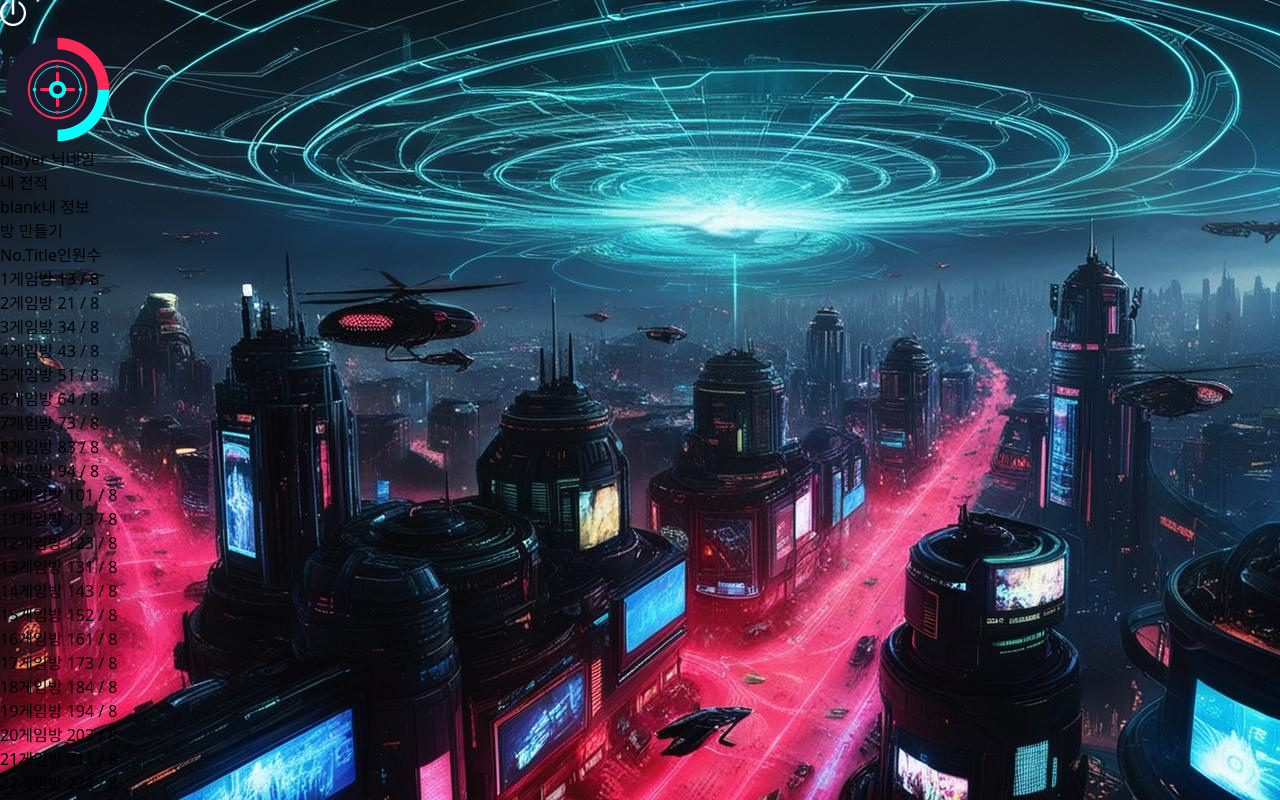
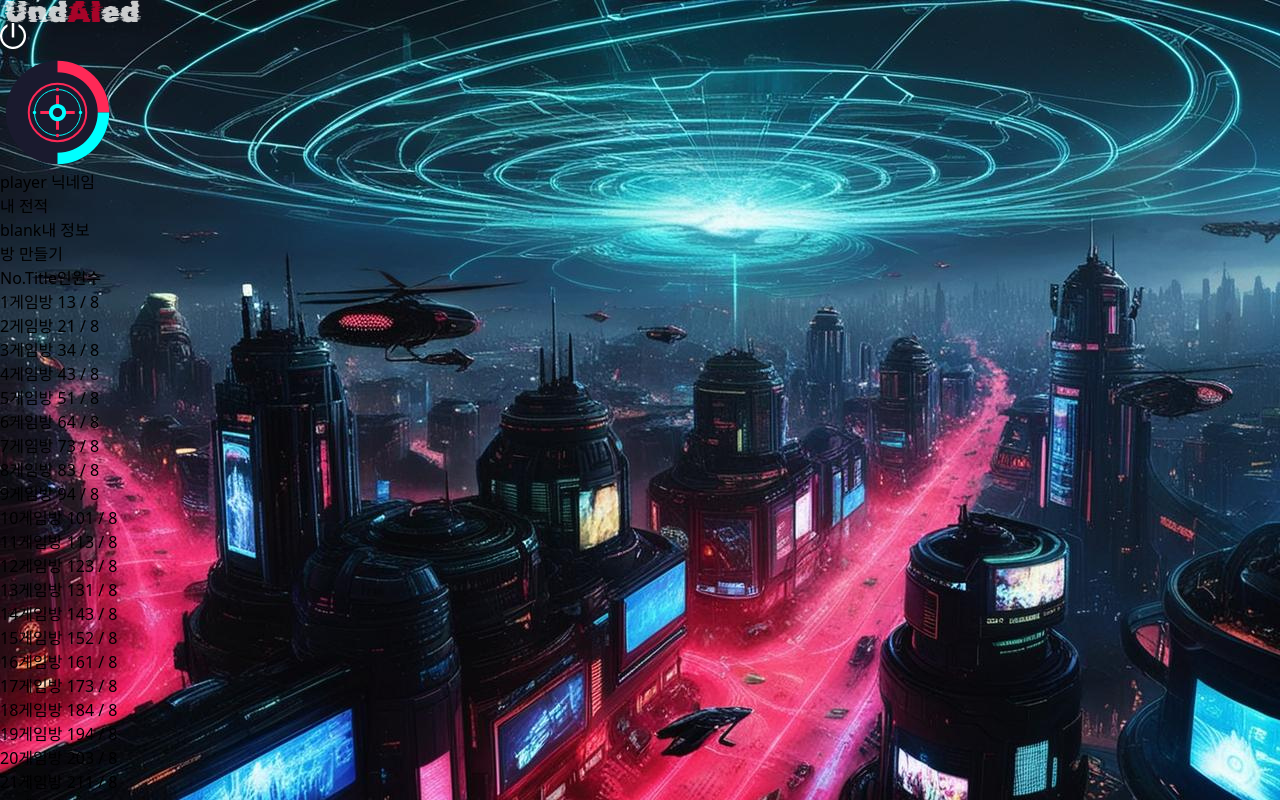
Before and after one commit to reasonyi/UndAIed, a React (Vite) app in the folder FE/: page /gamemain in a window 1280 px wide. Shown: the top 800 px of the page. Built offline with nearby package versions, Linux system fonts and the light colour scheme; no server answers.

Commit message:
feat: gameHeader 컴포넌트화화

```diff
--- a/FE/src/pages/GameMain/GameMain.tsx
+++ b/FE/src/pages/GameMain/GameMain.tsx
@@ -9,6 +9,7 @@ import { atom } from "recoil";
 
 import GameRoomList from "./components/GameRoomList";
 import { Link } from "react-router-dom";
+import GameHeader from "./components/GameHeader";
 function GameMain() {
   const blockStyle =
     "bg-[#5349507a] border border-[#f74a5c]/60 backdrop-blur-[12.20px] text-[#fffbfb]  rounded-[5px]  transition-all duration-200 ";
@@ -134,12 +135,7 @@ function GameMain() {
         <div className="absolute inset-0 bg-gradient-to-r from-black to-[#11223349] opacity-100 " />
         <div className="relative z-10 ">
           {/* Header */}
-          <header className="p-4 md:p-6  border-black flex justify-between items-center px-6">
-            {/* <img src={logo} alt="로고" className="h-6" /> */}
-            <button className="px-2 py-1 rounded-lg duration-300 hover:bg-[#f8376467] hover:border-[#f93c4f] hover:shadow-[#F74A5C]">
-              <img src={power} alt="" />
-            </button>
-          </header>
+          <GameHeader />
 
           <div className="md:flex md:h-screen md:max-h-[730px] md:m-12 md:mb-5 mb-5">
             {/* Aside */}
```
